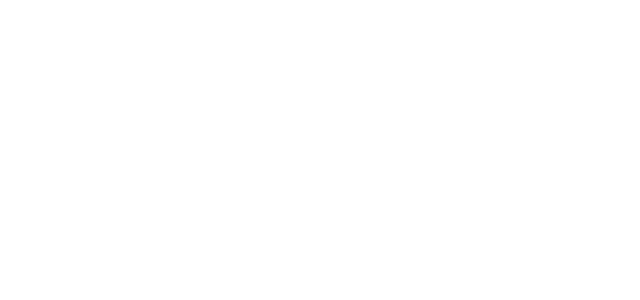
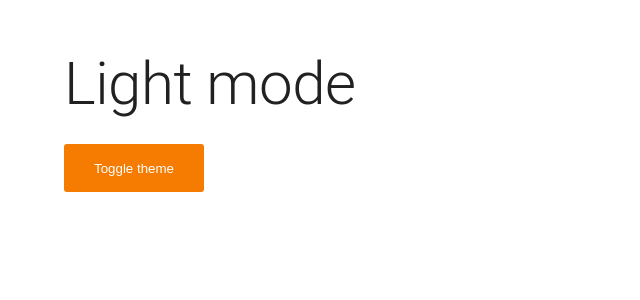
Before and after one commit to Natsaiev/HWReact, a React (Create React App) app: page / in a window 1280 px wide. Shown: the top 300 px of the page, without its empty margins (0-640 px from the left). Built offline with nearby package versions, Linux system fonts and the light colour scheme.

Commit message:
first commit

```diff
--- a/src/app/App.jsx
+++ b/src/app/App.jsx
@@ -1,16 +1,12 @@
-import "./App.css";
+import { Main } from "./Components/Main";
+import { Theme } from "./context/theme";
 
-
-
-
-function App(){
-return(
-    <div className="App">
-
-    </div>
-)
-
-
+function App() {
+  return (
+    <Theme>
+      <Main />
+    </Theme>
+  );
 }
 
 export default App;
--- /dev/null
+++ b/src/app/Components/Main.jsx
@@ -0,0 +1,25 @@
+import { Container, Typography, styled } from "@mui/material"
+import { useContext } from "react"
+import { ThemeContext } from "../context/theme"
+
+export const Main = () => {
+    const { theme, setTheme } = useContext(ThemeContext);
+
+    const CustomBtn = styled("button")(({ theme }) => ({
+        backgroundColor: theme.palette.primary.main,
+        border: 0,
+        borderRadius: 3,
+        color: 'white',
+        height: 48,
+        padding: '0 30px',
+        cursor: 'pointer',
+        "&:hover": {
+            backgroundColor: theme.palette.primary.light
+        },
+    }));
+
+    return <Container>
+        <Typography mt={6} mb={3} variant="h2">{theme[0].toUpperCase() + theme.slice(1)} mode</Typography>
+        <CustomBtn variant="contained" onClick={() => setTheme(theme === 'light' ? 'dark' : 'light')}>Toggle theme</CustomBtn>
+    </Container>
+}
--- /dev/null
+++ b/src/app/context/theme.js
@@ -0,0 +1,44 @@
+import { createTheme, CssBaseline, ThemeProvider } from "@mui/material";
+import { createContext, useState } from "react";
+
+const darkTheme = createTheme({
+    palette: {
+        mode: 'dark',
+        primary: {
+            main: '#ce93d8',
+            light: '#E0C2FF',
+            contrastText: '#47008F',
+          },
+    }
+})
+
+const lightTheme = createTheme({
+    palette: {
+        primary: {
+            light: '#ffb74d',
+            main: '#f57c00',
+            dark: '#3f50b5',
+            contrastText: '#fff',
+        },
+        secondary: {
+            light: '#ff7961',
+            main: '#f44336',
+            dark: '#ba000d',
+            contrastText: '#000',
+        },
+        },
+})
+
+export const ThemeContext = createContext(null);
+
+export const Theme = ({children}) => {
+    const [theme, setTheme] = useState('light');
+
+
+    return <ThemeContext.Provider value={{theme, setTheme}}>
+        <ThemeProvider theme={theme === 'light' ? lightTheme : darkTheme}>
+            <CssBaseline />
+            {children}
+        </ThemeProvider>
+    </ThemeContext.Provider>
+}
--- a/src/app/routes/index.js
+++ /dev/null
@@ -1 +0,0 @@
-export{MainRoute} from './MainRoute';
```
Also changed, not shown: src/app/routes/MainRoute.jsx (deleted, +0 -12 lines).
